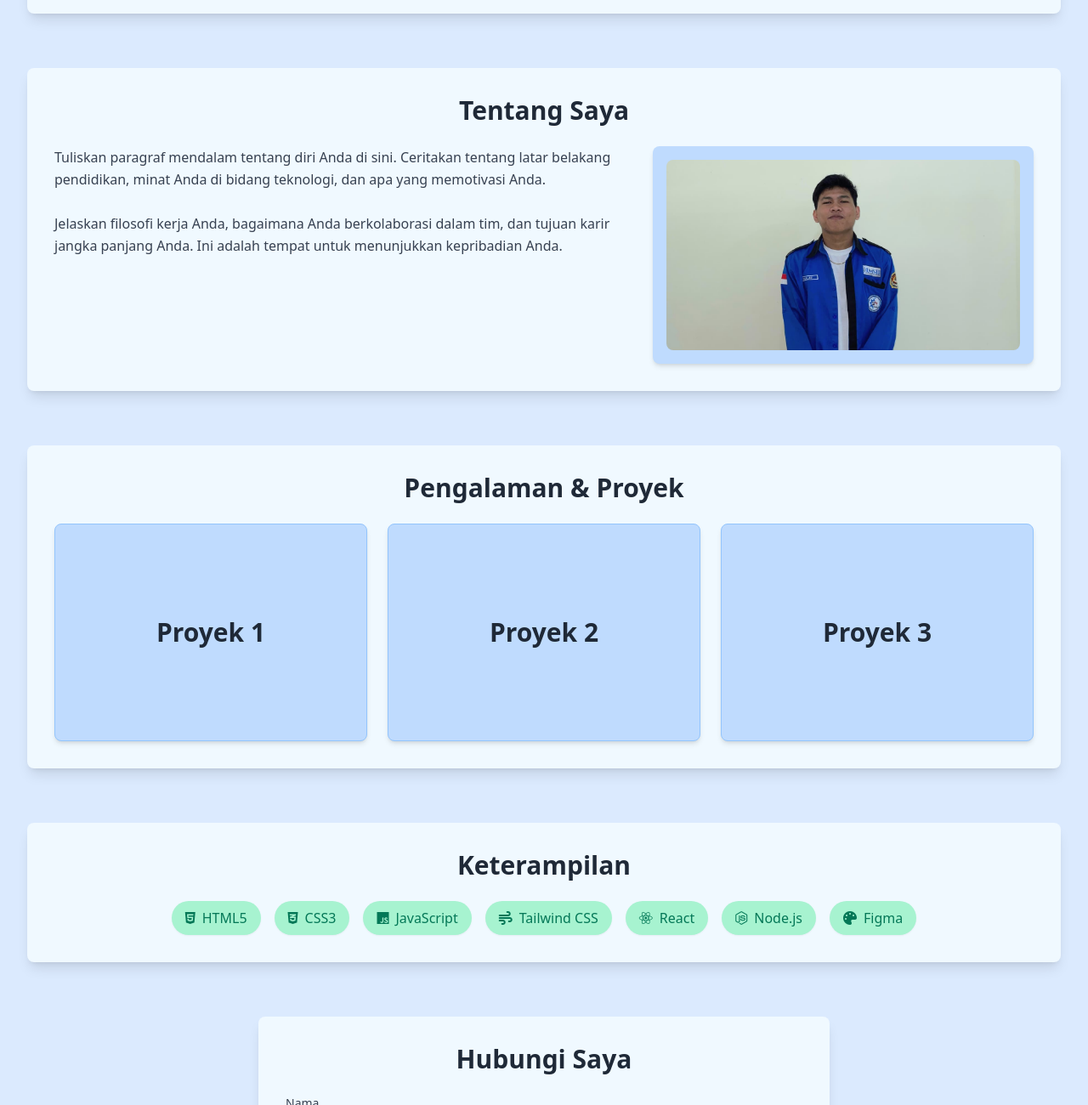
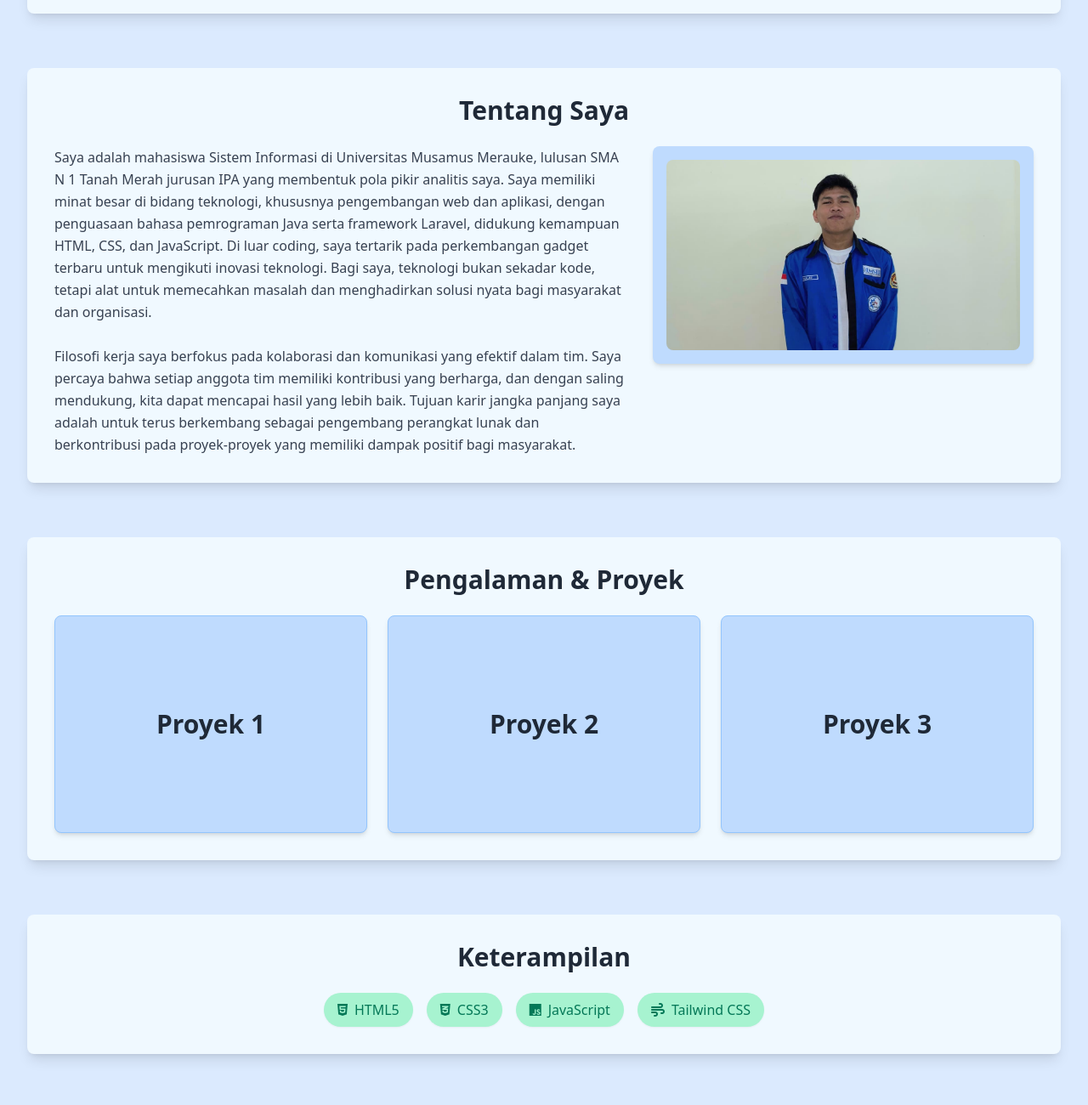
Before and after one commit to Wanz210/portofolio_kelompok3, a plain HTML site: page iwan.html in a window 1280 px wide. Shown: the part 332-1632 px from the top of the page at 85% size. Drawn offline with nearby package versions, Linux system fonts and the light colour scheme.

Commit message:
Selesai: mengedit halaman iwan

```diff
--- a/iwan.html
+++ b/iwan.html
@@ -98,9 +98,9 @@
 
                     <div class="w-full md:w-3/5">
                         <p class="text-gray-700 leading-relaxed">
-                            Tuliskan paragraf mendalam tentang diri Anda di sini. Ceritakan tentang latar belakang pendidikan, minat Anda di bidang teknologi, dan apa yang memotivasi Anda.
+                            Saya adalah mahasiswa Sistem Informasi di Universitas Musamus Merauke, lulusan SMA N 1 Tanah Merah jurusan IPA yang membentuk pola pikir analitis saya. Saya memiliki minat besar di bidang teknologi, khususnya pengembangan web dan aplikasi, dengan penguasaan bahasa pemrograman Java serta framework Laravel, didukung kemampuan HTML, CSS, dan JavaScript. Di luar coding, saya tertarik pada perkembangan gadget terbaru untuk mengikuti inovasi teknologi. Bagi saya, teknologi bukan sekadar kode, tetapi alat untuk memecahkan masalah dan menghadirkan solusi nyata bagi masyarakat dan organisasi.
                             <br><br>
-                            Jelaskan filosofi kerja Anda, bagaimana Anda berkolaborasi dalam tim, dan tujuan karir jangka panjang Anda. Ini adalah tempat untuk menunjukkan kepribadian Anda.
+                            Filosofi kerja saya berfokus pada kolaborasi dan komunikasi yang efektif dalam tim. Saya percaya bahwa setiap anggota tim memiliki kontribusi yang berharga, dan dengan saling mendukung, kita dapat mencapai hasil yang lebih baik. Tujuan karir jangka panjang saya adalah untuk terus berkembang sebagai pengembang perangkat lunak dan berkontribusi pada proyek-proyek yang memiliki dampak positif bagi masyarakat.
                         </p>
                     </div>
 
@@ -149,18 +149,6 @@
 
                     <span class="bg-skill-green text-skill-text text-base font-medium px-4 py-2 rounded-full transform hover:scale-105 transition duration-150 shadow-sm flex items-center">
                         <i class="fas fa-wind mr-2"></i> Tailwind CSS
-                    </span>
-
-                    <span class="bg-skill-green text-skill-text text-base font-medium px-4 py-2 rounded-full transform hover:scale-105 transition duration-150 shadow-sm flex items-center">
-                        <i class="fab fa-react mr-2"></i> React
-                    </span>
-
-                    <span class="bg-skill-green text-skill-text text-base font-medium px-4 py-2 rounded-full transform hover:scale-105 transition duration-150 shadow-sm flex items-center">
-                        <i class="fab fa-node-js mr-2"></i> Node.js
-                    </span>
-
-                    <span class="bg-skill-green text-skill-text text-base font-medium px-4 py-2 rounded-full transform hover:scale-105 transition duration-150 shadow-sm flex items-center">
-                        <i class="fas fa-palette mr-2"></i> Figma
                     </span>
 
                 </div>
```
